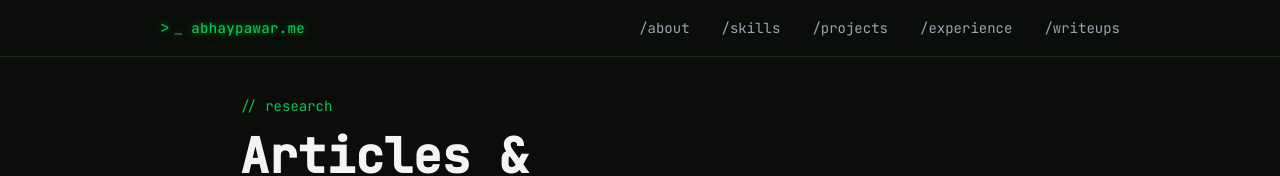
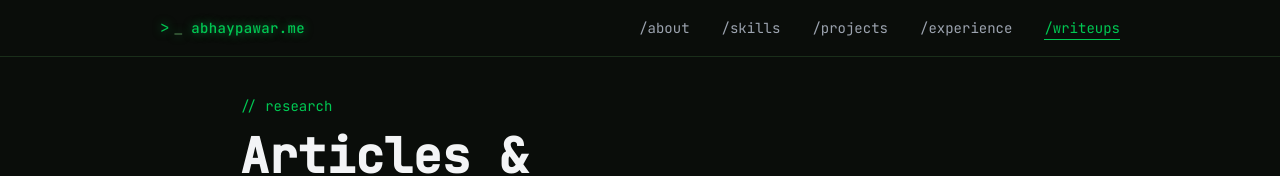
Before and after one commit to abhaygzb15/abhaygzb15.github.io, a React (Vite) app: page /publications in a window 1280 px wide. Shown: the top 176 px of the page. Built offline with nearby package versions, Linux system fonts and the light colour scheme.

Commit message:
feat: highlight parent nav item when a child route is active
https://claude.ai/code/session_011uJipQRXefebSEbdacEEK3

```diff
--- a/src/components/Navbar/Navbar.tsx
+++ b/src/components/Navbar/Navbar.tsx
@@ -99,6 +99,7 @@ const Navbar = () => {
             }
 
             // Dropdown
+            const childActive = item.children.some((c) => isActive(c.path))
             return (
               <li
                 key={item.label}
@@ -106,9 +107,13 @@ const Navbar = () => {
                 onMouseEnter={() => setHoverMenu(item.label)}
                 onMouseLeave={() => setHoverMenu(null)}
               >
-                <button className="relative font-mono text-sm text-gray-400 hover:text-terminal-green transition-colors duration-200 cursor-default group">
+                <button className={`relative font-mono text-sm transition-colors duration-200 cursor-default group
+                  ${childActive ? 'text-terminal-green' : 'text-gray-400 hover:text-terminal-green'}`}>
                   {item.label}
-                  <span className="absolute -bottom-0.5 left-0 h-px w-0 bg-terminal-green group-hover:w-full transition-all duration-300" />
+                  <span
+                    className="absolute -bottom-0.5 left-0 h-px bg-terminal-green transition-all duration-300 group-hover:w-full"
+                    style={{ width: childActive ? '100%' : '0' }}
+                  />
                 </button>
 
                 <div
```
